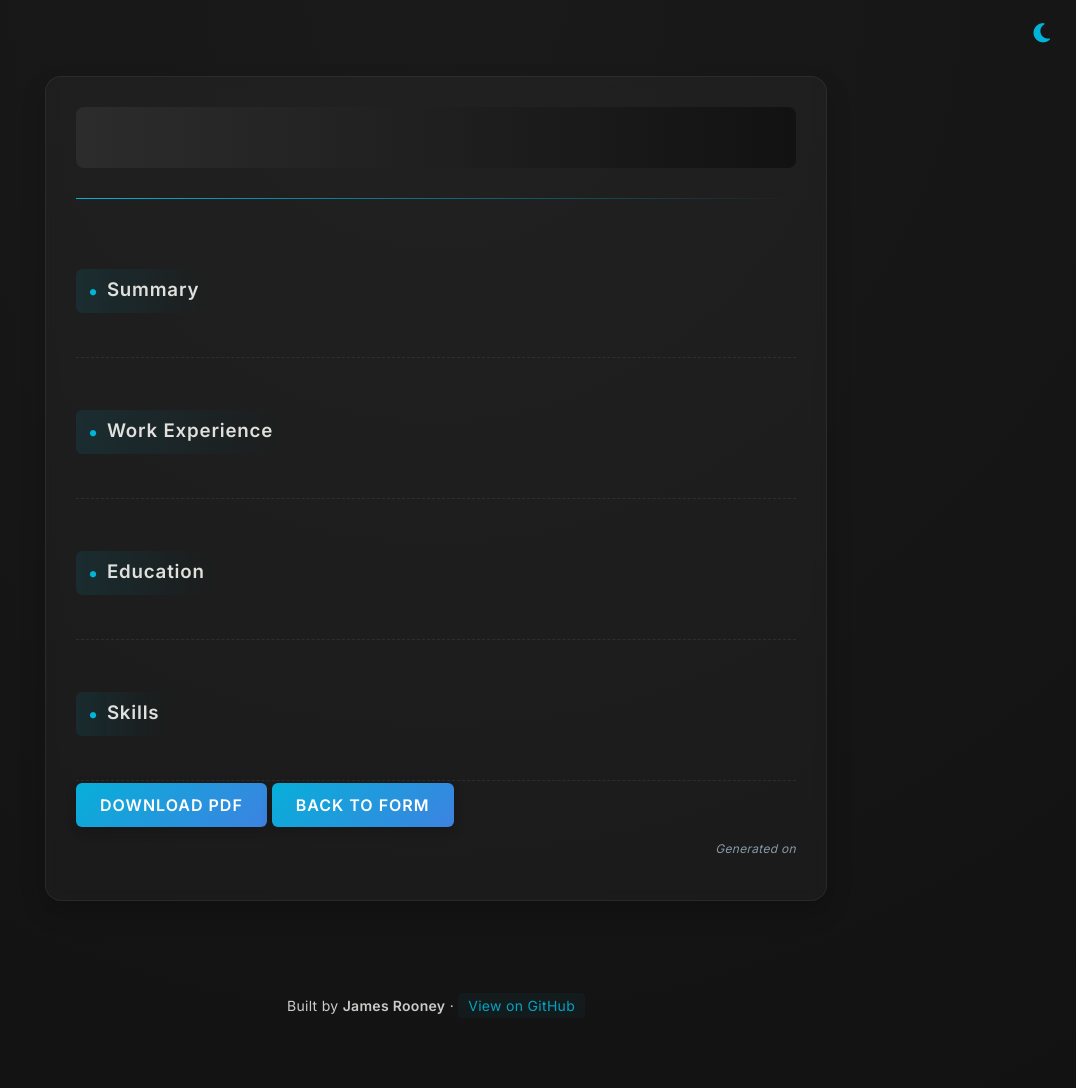
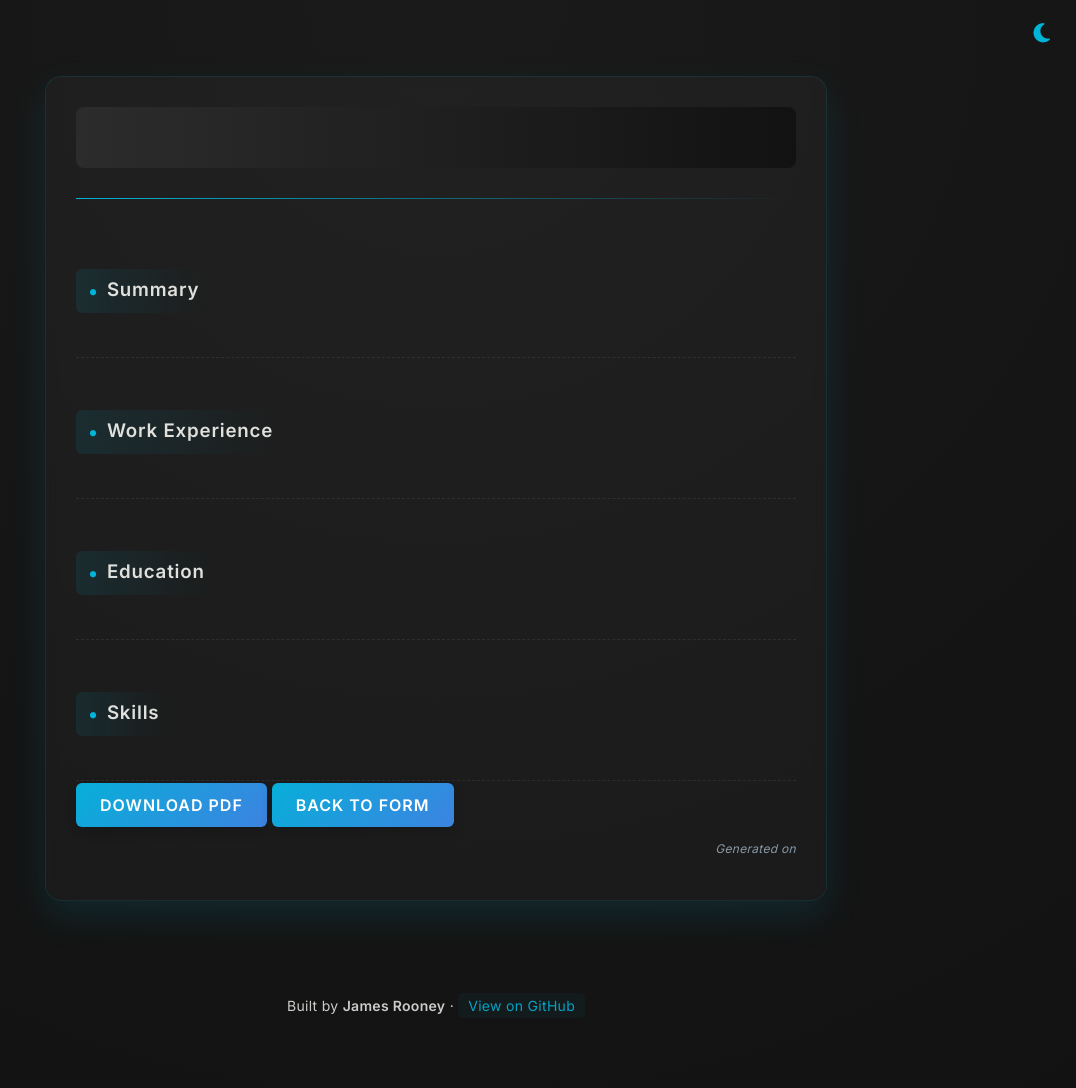
Before and after one commit to jamesr150/resume-builder, a Flask app: template templates/resume.html in a window 1280 px wide, with the pointer over the restyled element. Shown: the whole page, without its empty margins (204-1280 px from the left). Run offline with Flask 3, Linux system fonts and the light colour scheme; the template is opened without the code that fills it, so the values that code supplies are empty; some libraries are stand-ins or nearby versions.

Commit message:
hover glow effect

```diff
--- a/static/style.css
+++ b/static/style.css
@@ -434,3 +434,7 @@ a:hover::after {
   margin: 32px 0 12px;
   border-bottom: 1px dashed rgba(255, 255, 255, 0.08);
 }
+.resume-container:hover {
+  box-shadow: 0 16px 36px rgba(0, 180, 216, 0.12);
+  border-color: rgba(0, 180, 216, 0.12);
+}
```
